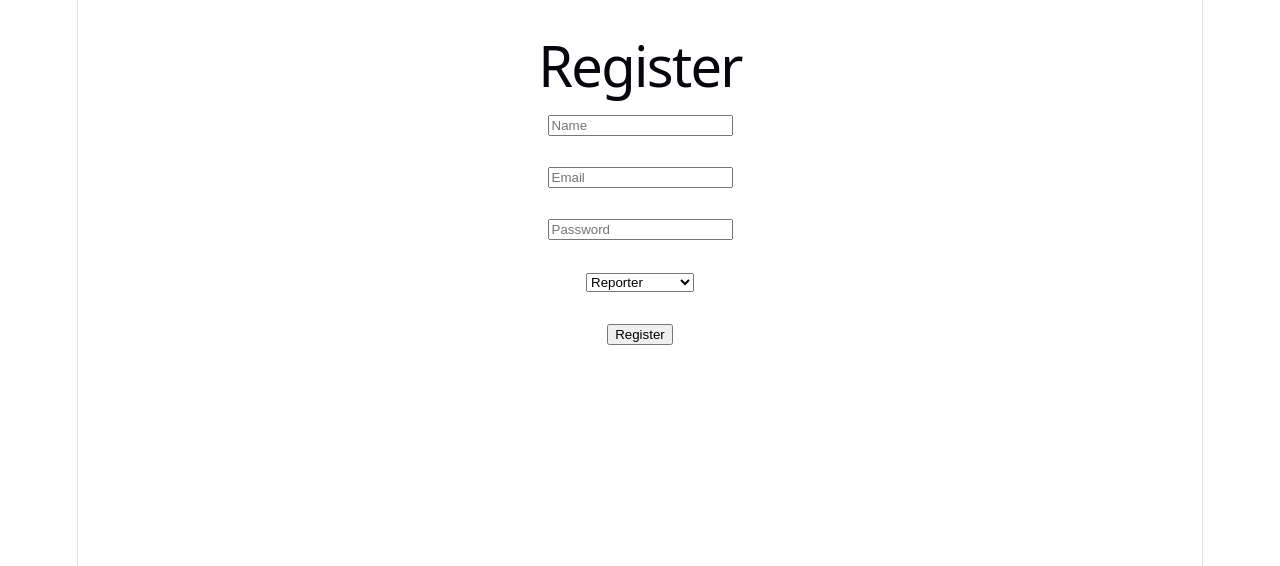
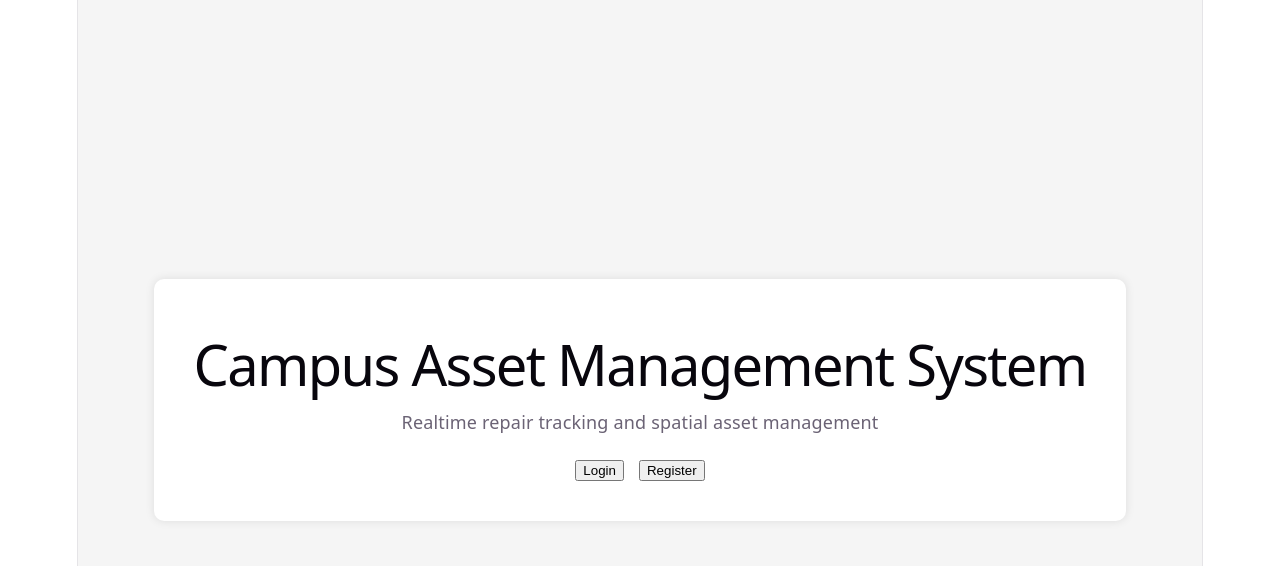
Before and after one commit to Teja14950/campus-asset-system, a React (Vite) app in the folder frontend/: page / in a window 1280 px wide. Shown: the top 566 px of the page. Built offline with nearby package versions, Linux system fonts and the light colour scheme.

Commit message:
feat: add landing page with login and register navigation

```diff
--- a/frontend/package.json
+++ b/frontend/package.json
@@ -12,6 +12,7 @@
   "dependencies": {
     "react": "^19.2.5",
     "react-dom": "^19.2.5",
+    "react-router-dom": "^7.15.0",
     "socket.io-client": "^4.8.3"
   },
   "devDependencies": {
--- a/frontend/src/App.jsx
+++ b/frontend/src/App.jsx
@@ -1,8 +1,37 @@
+import {
+  BrowserRouter,
+  Routes,
+  Route,
+} from "react-router-dom";
+
+import Home from "./pages/Home";
+import Login from "./pages/Login";
 import Register from "./pages/Register";
 
 function App() {
   return (
-    <Register />
+    <BrowserRouter>
+
+      <Routes>
+
+        <Route
+          path="/"
+          element={<Home />}
+        />
+
+        <Route
+          path="/login"
+          element={<Login />}
+        />
+
+        <Route
+          path="/register"
+          element={<Register />}
+        />
+
+      </Routes>
+
+    </BrowserRouter>
   );
 }
 
--- a/frontend/src/components/RoomMap.jsx
+++ b/frontend/src/components/RoomMap.jsx
@@ -4,7 +4,7 @@ function RoomMap() {
   const [roomData, setRoomData] = useState(null);
   const [selectedAsset, setSelectedAsset] = useState(null);
   const [description, setDescription] = useState("");
-  const token = "eyJhbGciOiJIUzI1NiIsInR5cCI6IkpXVCJ9.eyJpZCI6NCwicm9sZSI6ImFkbWluIiwiaWF0IjoxNzc4NTIyOTg0LCJleHAiOjE3Nzg2MDkzODR9.IQQJ1r8EQBF1HqlN-C54BkH_vSD73s3Ynnfl1o8GHME";
+  const token = localStorage.getItem("token");
   useEffect(() => {
     // Fetch initial room data
     fetch("http://localhost:3000/rooms/1/assets")
@@ -43,6 +43,10 @@ function RoomMap() {
   }, []);
 
   const submitReport = async () => {
+    if (!token) {
+      alert("Please login first");
+      return;
+    }
     if (!selectedAsset) {
       alert("Please select an asset on the map");
       return;
--- /dev/null
+++ b/frontend/src/pages/home.jsx
@@ -0,0 +1,56 @@
+import { Link } from "react-router-dom";
+
+function Home() {
+  return (
+    <div
+      style={{
+        minHeight: "100vh",
+        display: "flex",
+        justifyContent: "center",
+        alignItems: "center",
+        backgroundColor: "#f5f5f5",
+      }}
+    >
+      <div
+        style={{
+          textAlign: "center",
+          background: "white",
+          padding: "40px",
+          borderRadius: "10px",
+          boxShadow: "0 0 10px rgba(0,0,0,0.1)",
+        }}
+      >
+        <h1>
+          Campus Asset Management System
+        </h1>
+
+        <p>
+          Realtime repair tracking and spatial asset management
+        </p>
+
+        <div
+          style={{
+            marginTop: "20px",
+            display: "flex",
+            justifyContent: "center",
+            gap: "15px",
+          }}
+        >
+          <Link to="/login">
+            <button>
+              Login
+            </button>
+          </Link>
+
+          <Link to="/register">
+            <button>
+              Register
+            </button>
+          </Link>
+        </div>
+      </div>
+    </div>
+  );
+}
+
+export default Home;
--- /dev/null
+++ b/frontend/src/pages/login.jsx
@@ -0,0 +1,98 @@
+import { useState } from "react";
+
+function Login() {
+  const [formData, setFormData] = useState({
+    email: "",
+    password: "",
+  });
+
+  const handleChange = (e) => {
+    setFormData({
+      ...formData,
+      [e.target.name]: e.target.value,
+    });
+  };
+
+  const handleSubmit = async (e) => {
+    e.preventDefault();
+
+    try {
+      const response = await fetch(
+        "http://localhost:3000/auth/login",
+        {
+          method: "POST",
+          headers: {
+            "Content-Type": "application/json",
+          },
+          body: JSON.stringify(formData),
+        }
+      );
+
+      const data = await response.json();
+
+      console.log(data);
+
+      if (!response.ok) {
+        alert(data.error || "Login failed");
+        return;
+      }
+
+      // store token
+      localStorage.setItem("token", data.token);
+
+      // store user
+      localStorage.setItem(
+        "user",
+        JSON.stringify(data.user)
+      );
+
+      alert("Login successful!");
+
+    } catch (err) {
+      console.error(err);
+      alert("Something went wrong");
+    }
+  };
+
+  return (
+    <div style={{ padding: "20px" }}>
+      <h1>Login</h1>
+
+      <form onSubmit={handleSubmit}>
+
+        <div>
+          <input
+            type="email"
+            name="email"
+            placeholder="Email"
+            value={formData.email}
+            onChange={handleChange}
+            required
+          />
+        </div>
+
+        <br />
+
+        <div>
+          <input
+            type="password"
+            name="password"
+            placeholder="Password"
+            value={formData.password}
+            onChange={handleChange}
+            required
+          />
+        </div>
+
+        <br />
+
+        <button type="submit">
+          Login
+        </button>
+
+      </form>
+    </div>
+  );
+}
+
+export default Login;
```
Also changed, not shown: frontend/src/layouts/dashboardlayout.jsx (added, +59 -0 lines), frontend/src/pages/dashboard.jsx (added, +13 -0 lines), 1 other file (tests, documents, lock files or other folders).
